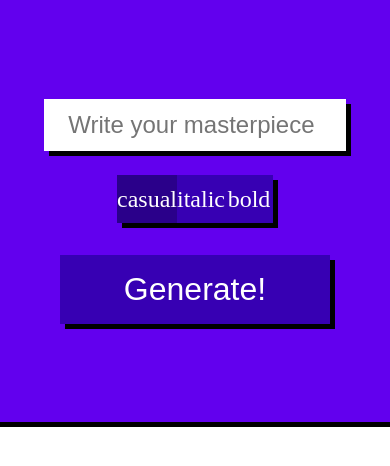
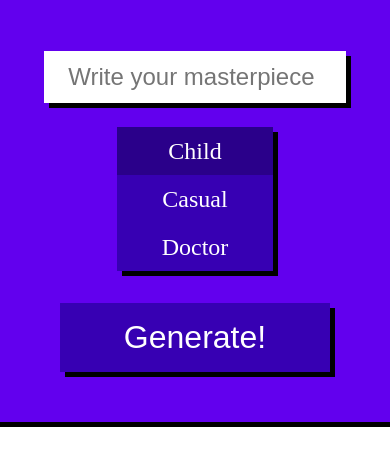
Before and after one commit to romanvey/handwritten-text, a Flask app: page / in a window 390 px wide. Shown: the top 466 px of the page. Run offline with Flask 2, Linux system fonts and the light colour scheme; parts of the project's set-up code (start-up, migrations or seed data) failed here and were passed over.

Commit message:
styles fixed

```diff
--- a/src/deploy/app/static/css/style.css
+++ b/src/deploy/app/static/css/style.css
@@ -27,6 +27,7 @@
 
 .input-wrapper{
     height: 50vh;
+    min-height: 400px;
 
     display: flex;
     justify-content: center;
@@ -65,8 +66,6 @@
 }
 
 .output-wrapper{
-    height: 50vh;
-
     display: flex;
     justify-content: center;
     align-items: center;
@@ -87,7 +86,6 @@
     align-items: center;
 }
 
-
 .container{
     width:100%;
     height: 100vh;
@@ -95,18 +93,18 @@
     flex-flow: column;
 }
 
-
 body{
     margin: 0;
 }
 
-.lds-dual-ring {
+.lds-dual-ring{
     display: inline-block;
     width: 256px;
     height: 256px;
-  }
+    margin-top: 100px;
+}
 
-  .lds-dual-ring:after {
+.lds-dual-ring:after{
     content: " ";
     display: block;
     width: 184px;
@@ -116,13 +114,19 @@ body{
     border: 20px solid #000;
     border-color: #000 transparent #000 transparent;
     animation: lds-dual-ring 1.2s linear infinite;
-  }
+}
 
-  @keyframes lds-dual-ring {
+@keyframes lds-dual-ring{
     0% {
       transform: rotate(0deg);
     }
     100% {
       transform: rotate(360deg);
     }
-  }
+}
+
+@media screen and (max-width: 850px) {
+    .input-radio-container{
+        flex-direction: column;
+    }
+}
--- a/src/deploy/app/static/js/main.js
+++ b/src/deploy/app/static/js/main.js
@@ -6,36 +6,37 @@ const submit = (e) => {
     displayLoadingAnimation();
     e.preventDefault();
     let text = e.target.input.value;
-    let style = e.target.querySelector("input[type=radio]:checked").value;
+    e.target.input.value = '';
+    let style = e.target.querySelector('input[type=radio]:checked').value;
     let request = {text: text, style: style};
 
-    fetch("/api", {
+    fetch('/api', {
         method: 'POST',
         headers: {
             'Content-Type': 'application/json',
         },
         body: JSON.stringify(request)
     }).then(response => {
-        if (response.ok) response.json().then(data => displaySvg(data["img"]));
-        else alert("Error")
+        if (response.ok) response.json().then(data => displaySvg(data['img']));
+        else console.log('Server unavaliable :(')
     })
 };
 
 const displayLoadingAnimation = () => {
     let loadingAnimation = document.createElement('div');
-    loadingAnimation.className = "lds-dual-ring";
+    loadingAnimation.className = 'lds-dual-ring';
 
-    let outputImgWrapper = document.getElementById("outputField");
+    let outputImgWrapper = document.getElementById('outputField');
     outputImgWrapper.innerHTML = '';
     outputImgWrapper.appendChild(loadingAnimation);
 };
 
 const displaySvg = svg => {
     let img = document.createElement('div');
-    img.className = "output-img";
+    img.className = 'output-img';
     img.innerHTML = svg;
 
-    let outputImgWrapper = document.getElementById("outputField");
+    let outputImgWrapper = document.getElementById('outputField');
     outputImgWrapper.innerHTML = '';
     outputImgWrapper.appendChild(img);
 };
@@ -60,7 +61,7 @@ const createOutput = () => {
     outputWrapper.className = 'output-wrapper';
     let outputImgWrapper = document.createElement('div');
     outputImgWrapper.className = 'output-img-wrapper';
-    outputImgWrapper.id = "outputField";
+    outputImgWrapper.id = 'outputField';
     outputWrapper.appendChild(outputImgWrapper);
     return outputWrapper;
 };
@@ -86,7 +87,7 @@ const createForm = () => {
         btn.type = 'radio';
         btn.id = name;
         btn.className = 'input-radio-btn';
-        btn.name = "text-style";
+        btn.name = 'text-style';
         btn.value = value;
         return btn;
     };
@@ -111,10 +112,14 @@ const createForm = () => {
     };
 
     let inputForm = document.createElement('form');
+    inputForm.setAttribute('autocomplete', 'off');
     inputForm.className = 'input-form';
+    inputForm.addEventListener('keypress', (e) => {
+        if (e.keyCode === 13) submit(e);
+    }, false);
     inputForm.onsubmit = (e) => submit(e);
     inputForm.appendChild(createInputField());
-    inputForm.appendChild(createRadioButtons(["casual", "italic", "bold"]));
+    inputForm.appendChild(createRadioButtons(['Child', 'Casual', 'Doctor']));
     inputForm.appendChild(createButton());
     return inputForm;
 };
--- a/src/deploy/app/templates/index.html
+++ b/src/deploy/app/templates/index.html
@@ -4,8 +4,9 @@
     <meta charset="UTF-8">
     <meta name="viewport" content="width=device-width, initial-scale=1.0">
     <meta http-equiv="X-UA-Compatible" content="ie=edge">
-    <title>Handwriting Generation</title>
+    <title>PenText</title>
     <link rel="stylesheet" href="{{ url_for('static', filename='css/style.css') }}" />
+    <link rel="shortcut icon" type="image/png" href="{{ url_for('static', filename='images/favicon.png') }}"/>
 </head>
 <body>
     <script src="{{ url_for('static', filename='js/main.js') }}"></script>
```
Also changed, not shown: src/deploy/app/static/images/favicon.png (added).
